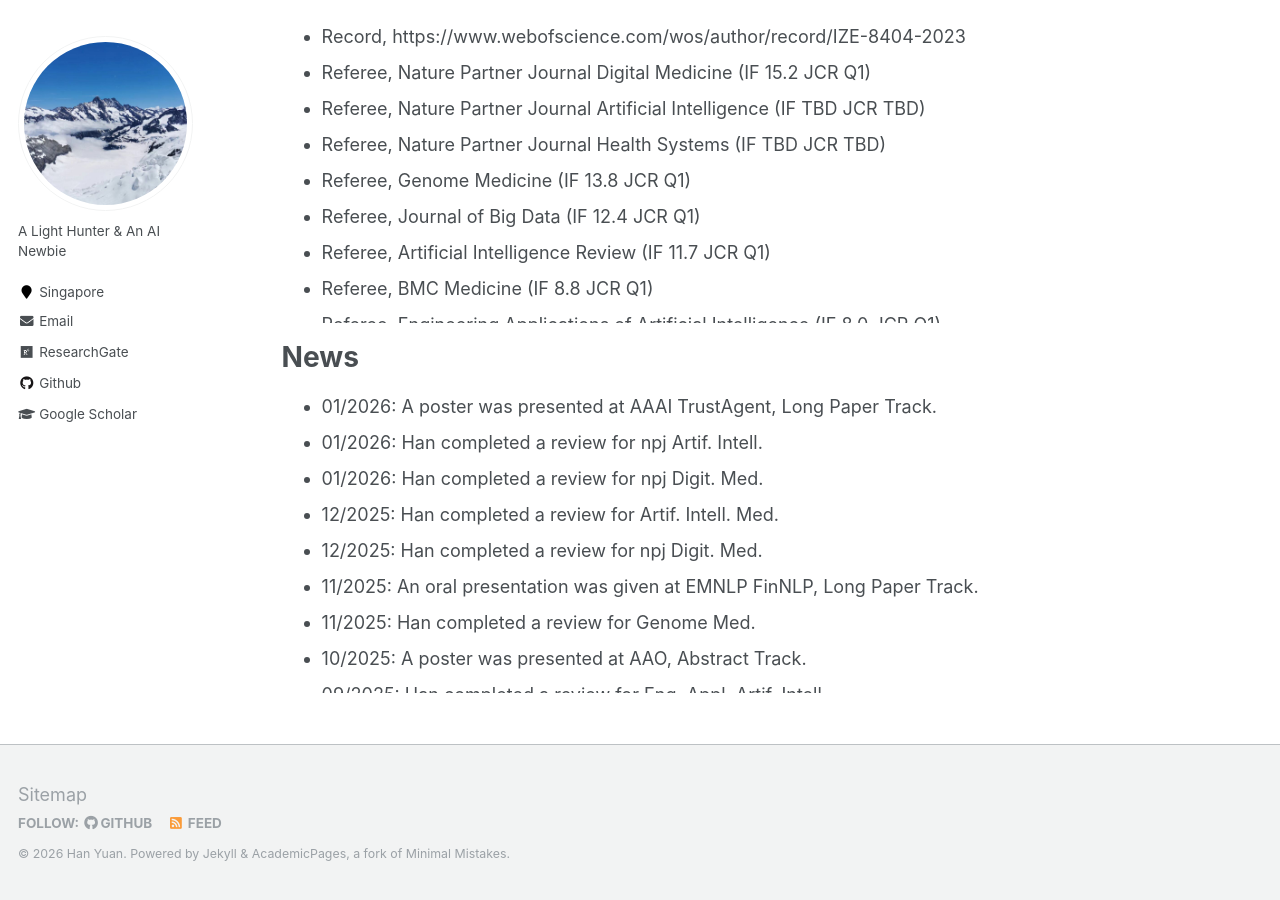
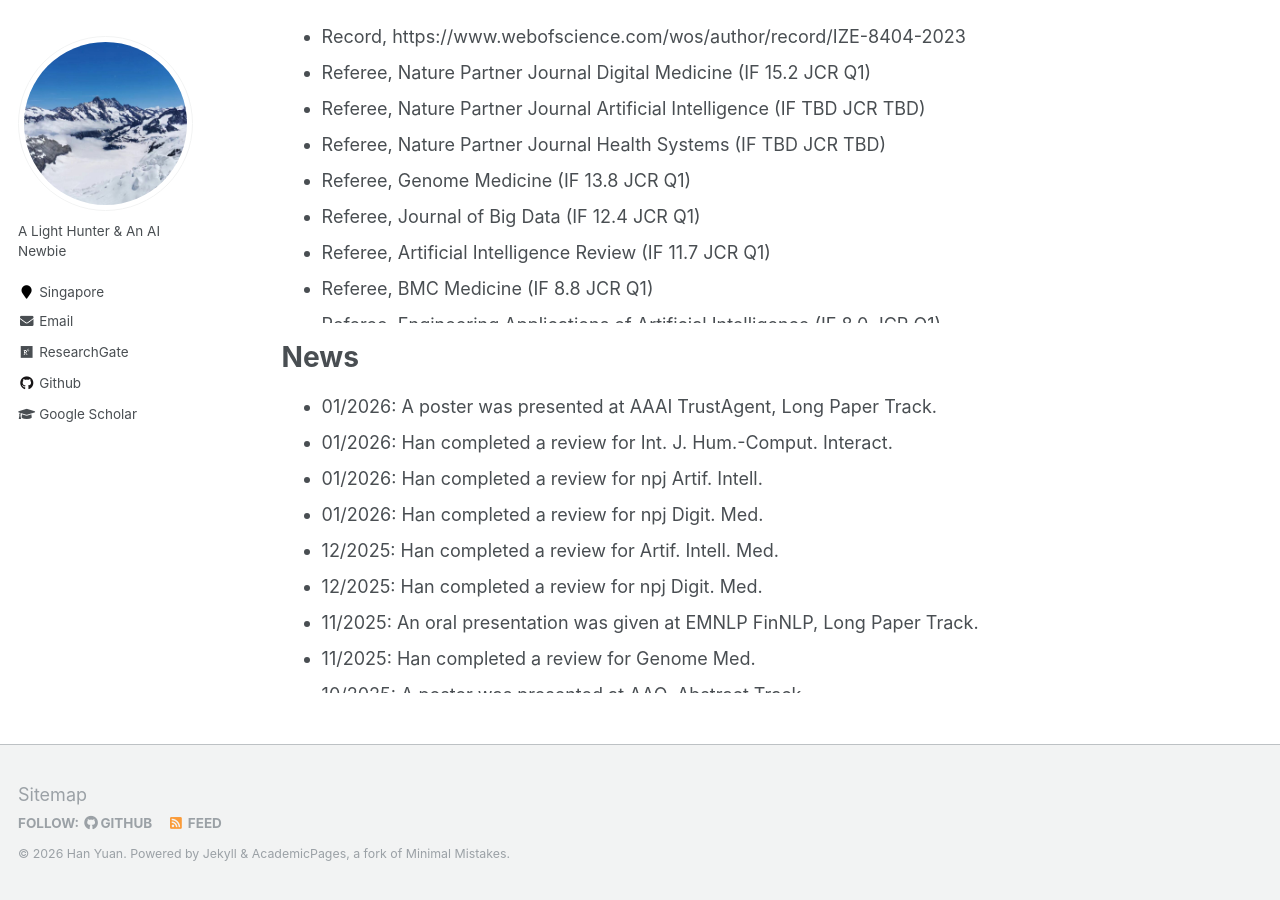
Before and after one commit to Han-Yuan-Med/Han-Yuan-Med.github.io, a Jekyll site: the page built from _pages/about.md, in a window 1280 px wide and 900 px high, scrolled down 968 px. Built offline with Jekyll 4.4.1, drawn with Linux system fonts in a browser that asks for light colours.

Commit message:
Update about.md

```diff
--- a/_pages/about.md
+++ b/_pages/about.md
@@ -59,6 +60,7 @@
 # News
 <ul style="width: auto; height: 300px; overflow: auto">
   <li>01/2026: A poster was presented at AAAI TrustAgent, Long Paper Track.</li>
+  <li>01/2026: Han completed a review for Int. J. Hum.-Comput. Interact.</li>
   <li>01/2026: Han completed a review for npj Artif. Intell.</li>
   <li>01/2026: Han completed a review for npj Digit. Med.</li>
   <li>12/2025: Han completed a review for Artif. Intell. Med.</li>
```
Also changed, not shown: other parts of _pages/about.md (+1 -0 lines).
